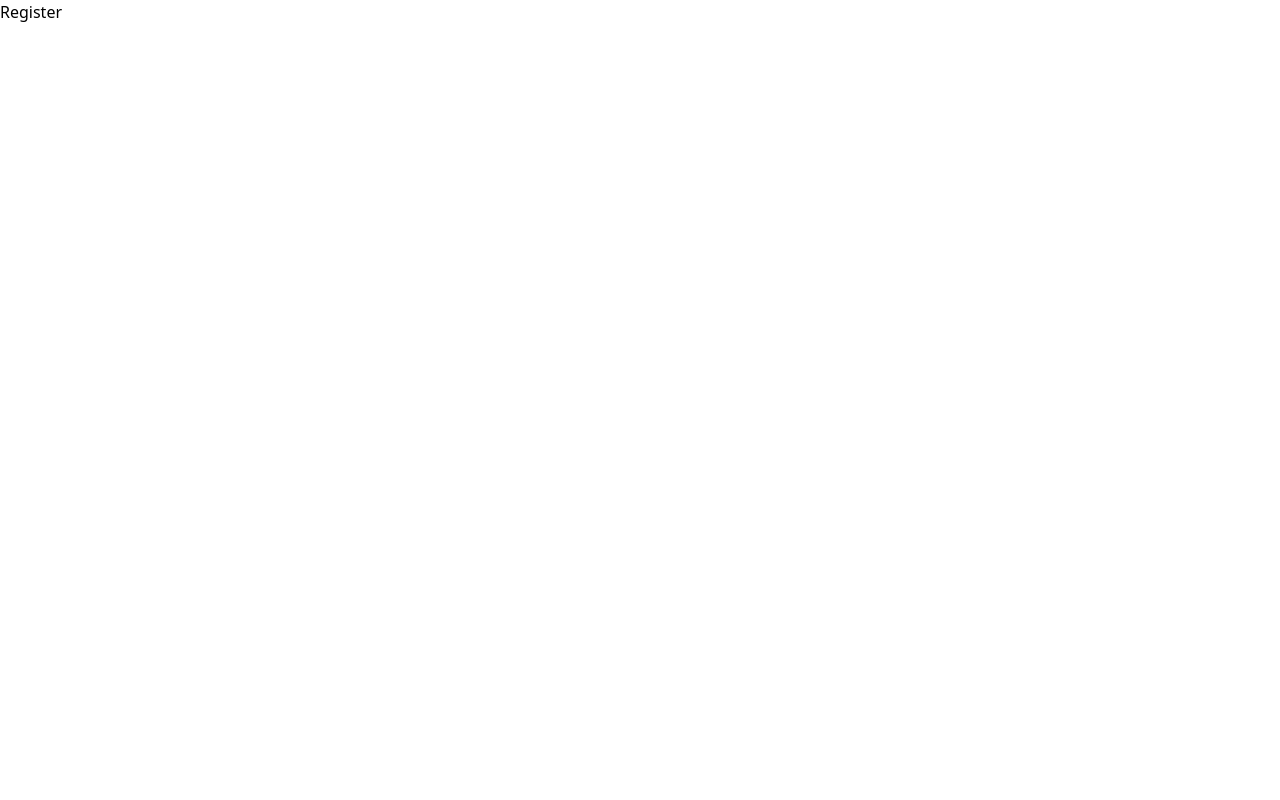
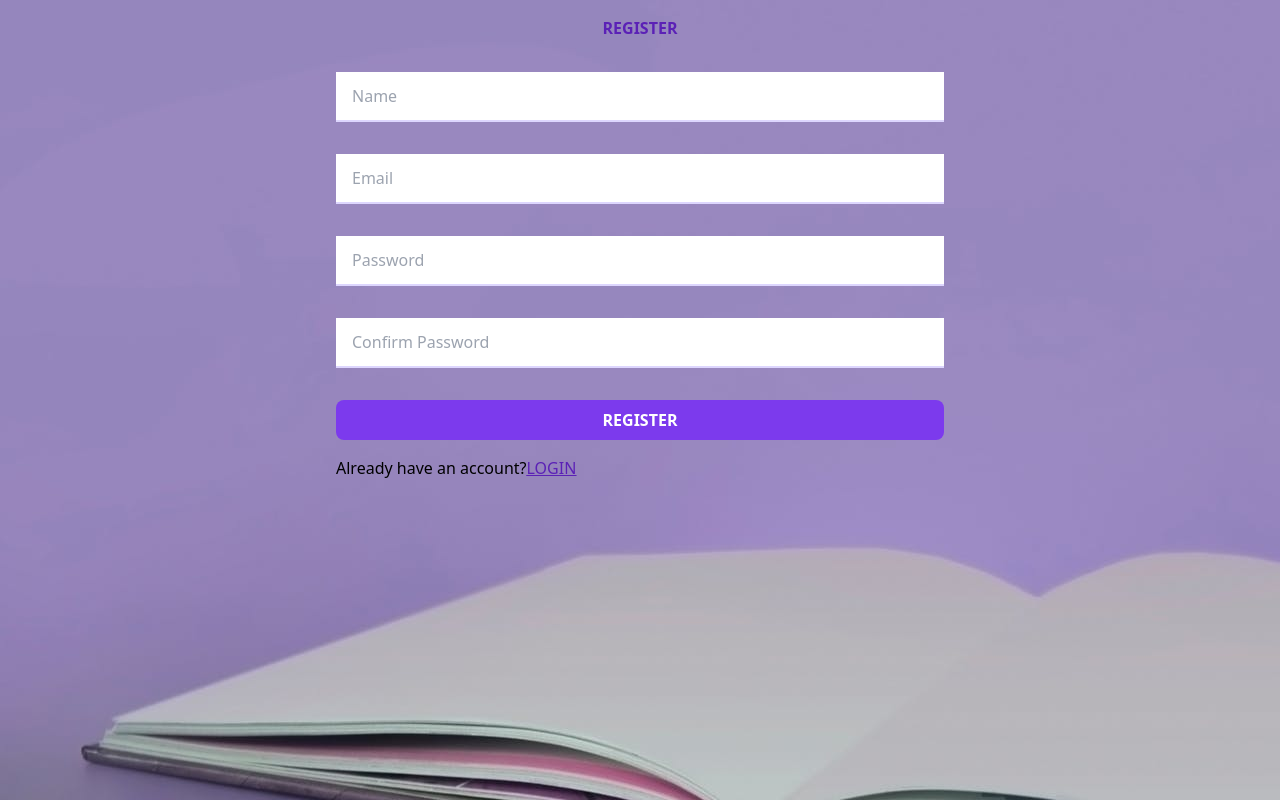
Before and after one commit to payalkherajani/keep, a React (Create React App) app in the folder frontend/: page /register in a window 1280 px wide. Built offline with nearby package versions, Linux system fonts and the light colour scheme.

Commit message:
frontend:designed-register-page

```diff
--- a/frontend/src/App.tsx
+++ b/frontend/src/App.tsx
@@ -4,7 +4,7 @@ import { Login, Register } from './screens';
 function App() {
 
   return (
-    <div className="container mx-auto min-h-screen">
+    <div className="container min-h-screen" style={{ maxWidth: '100%', margin: '0rem' }}>
       <BrowserRouter>
         <Routes>
           <Route path="/" element={<Login />} />
--- a/frontend/src/screens/Login.tsx
+++ b/frontend/src/screens/Login.tsx
@@ -3,7 +3,7 @@ import { Link } from 'react-router-dom';
 
 const Login = () => {
     return (
-        <div className="container">
+        <div className="container" style={{ maxWidth: '100%', margin: '0rem' }}>
             <div className="bg-login-background min-h-screen">
                 <div className="container shadow-inner mx-auto p-4 md:w-2/4">
                     <h1 className="mb-8 text-center"><strong className="text-purple-400">LOGIN</strong></h1>
@@ -18,7 +18,7 @@ const Login = () => {
                             placeholder="password"
                             className="px-4 py-3 mb-8 text-purple-500  border-0 border-b-2 border-purple-200 hover:border-purple-300 focus:border-purple-600 focus:outline-none mb-4"
                         />
-                        <button className="text-white py-2 px-4 font-semibold rounded-lg bg-purple-600 hover:bg-purple-700 focus:outline-none focus:ring-2 focus:ring-purple-600 focus:ring-opacity-50 mb-4">LOGIN</button>
+                        <button className="text-white py-2 px-4 font-semibold rounded-lg bg-purple-600 hover:bg-purple-700 focus:outline-none focus:ring-2 focus:ring-purple-600 focus:ring-opacity-50 mb-8">LOGIN</button>
                         <p>Don't have an account?<span className="text-purple-700 underline">
                             <Link to='/register'>
                                 REGISTER
--- a/frontend/src/screens/Register.tsx
+++ b/frontend/src/screens/Register.tsx
@@ -1,10 +1,43 @@
 import React from 'react';
+import { Link } from 'react-router-dom';
 
 
 const Register = () => {
     return (
-        <div>
-            Register
+        <div className="container" style={{ maxWidth: '100%', margin: '0rem' }}>
+            <div className="bg-register-background min-h-screen">
+                <div className="container mx-auto p-4 md:w-2/4">
+                    <h1 className="mb-8 text-center"><strong className="text-purple-800">REGISTER</strong></h1>
+                    <form className="flex flex-col">
+                        <input
+                            type="text"
+                            placeholder="Name"
+                            className="px-4 py-3 mb-8 text-purple-500  border-0 border-b-2 border-purple-200 focus:border-purple-600 hover:border-purple-300 focus:outline-none mb-4"
+                        />
+                        <input
+                            type="email"
+                            placeholder="Email"
+                            className="px-4 py-3 mb-8 text-purple-500  border-0 border-b-2 border-purple-200 focus:border-purple-600 hover:border-purple-300 focus:outline-none mb-4"
+                        />
+                        <input
+                            type="password"
+                            placeholder="Password"
+                            className="px-4 py-3 mb-8 text-purple-500  border-0 border-b-2 border-purple-200 hover:border-purple-300 focus:border-purple-600 focus:outline-none mb-4"
+                        />
+                        <input
+                            type="password"
+                            placeholder="Confirm Password"
+                            className="px-4 py-3 mb-8 text-purple-500  border-0 border-b-2 border-purple-200 hover:border-purple-300 focus:border-purple-600 focus:outline-none mb-4"
+                        />
+                        <button className="text-white py-2 px-4 font-semibold rounded-lg bg-purple-600 hover:bg-purple-700 focus:outline-none focus:ring-2 focus:ring-purple-600 focus:ring-opacity-50 mb-4">REGISTER</button>
+                        <p>Already have an account?<span className="text-purple-800 underline">
+                            <Link to='/'>
+                                LOGIN
+                            </Link>
+                        </span></p>
+                    </form>
+                </div>
+            </div>
         </div>
     );
 };
--- a/frontend/tailwind.config.js
+++ b/frontend/tailwind.config.js
@@ -5,6 +5,7 @@ module.exports = {
     extend: {
       backgroundImage: theme => ({
         'login-background': "url('./img/people.png')",
+        'register-background': "url('./img/register.jpeg')"
       })
     },
   },
```
Also changed, not shown: frontend/src/img/register.jpeg (added).
